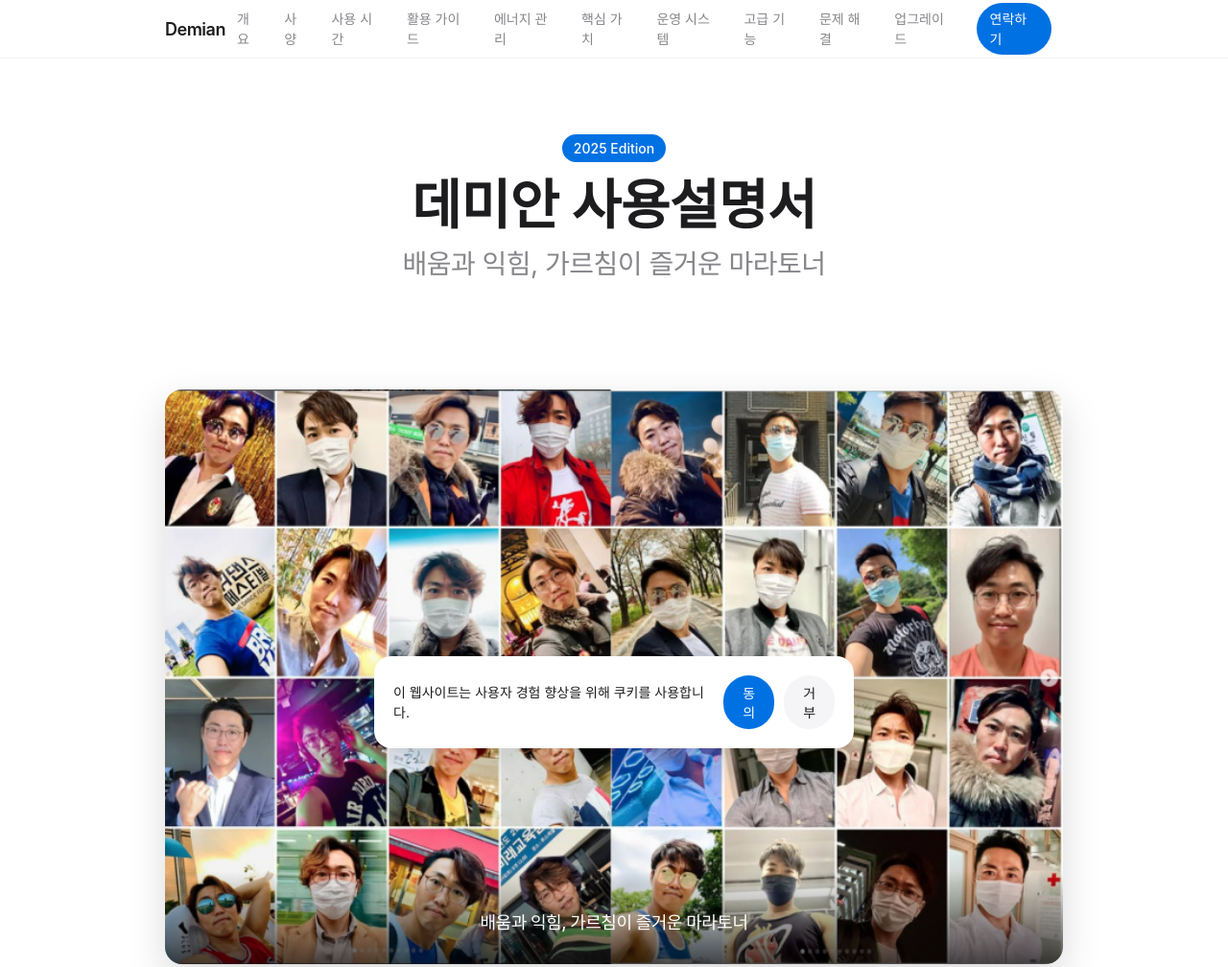
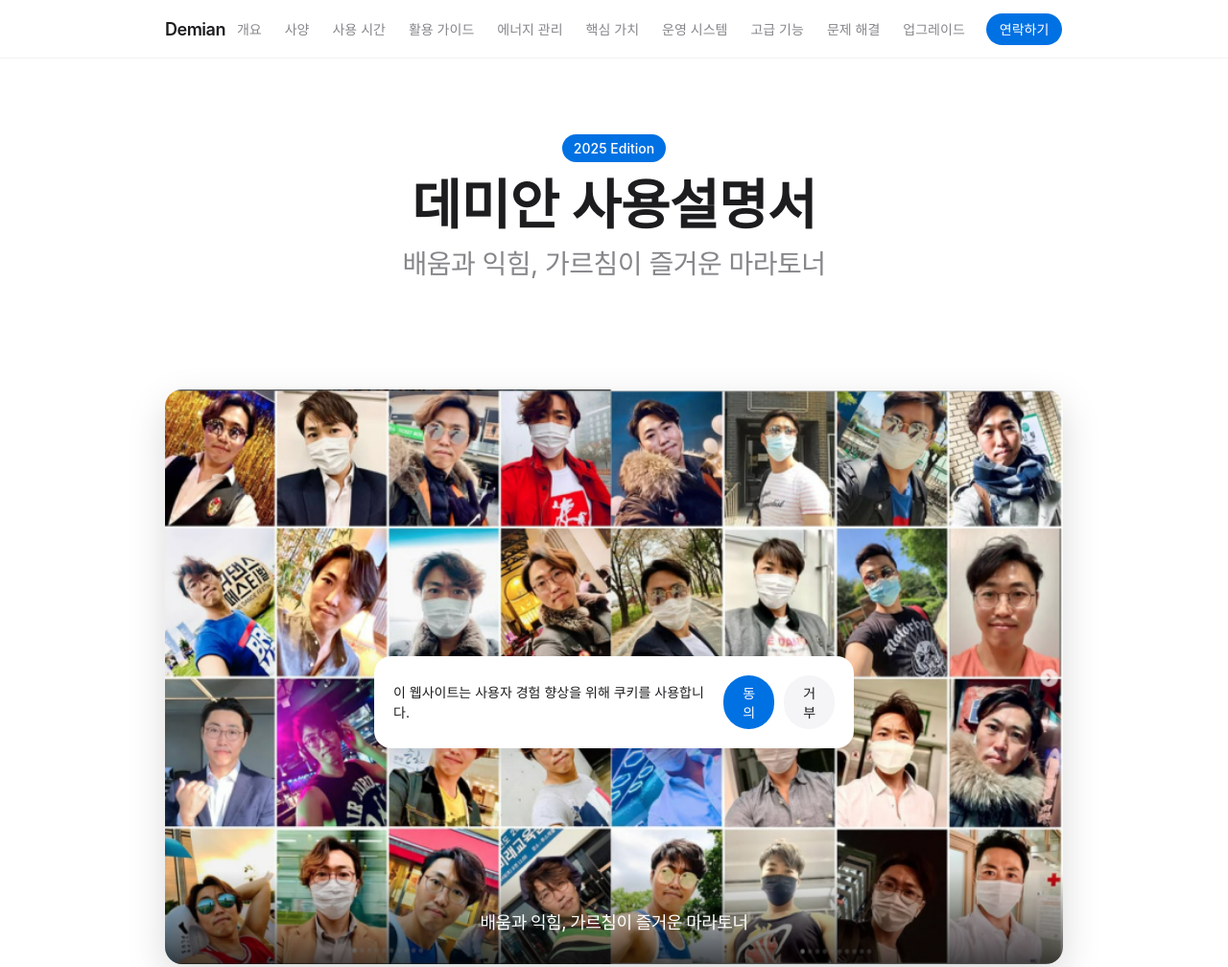
Before and after one commit to HYUNFLIX/demian-user-manual, a plain HTML site: page index.html in a window 1280 px wide. Shown: the top 1008 px of the page at 96% size. Drawn offline with Linux system fonts and the light colour scheme; a web font is replaced by a local one.

Commit message:
메뉴 간격 수정

```diff
--- a/style.css
+++ b/style.css
@@ -147,6 +147,7 @@ button {
     font-weight: 400;
     transition: color var(--transition-fast);
     position: relative;
+    white-space: nowrap; /* 이 줄 추가 */
 }
 
 .nav-item:hover, .nav-item.active {
```
